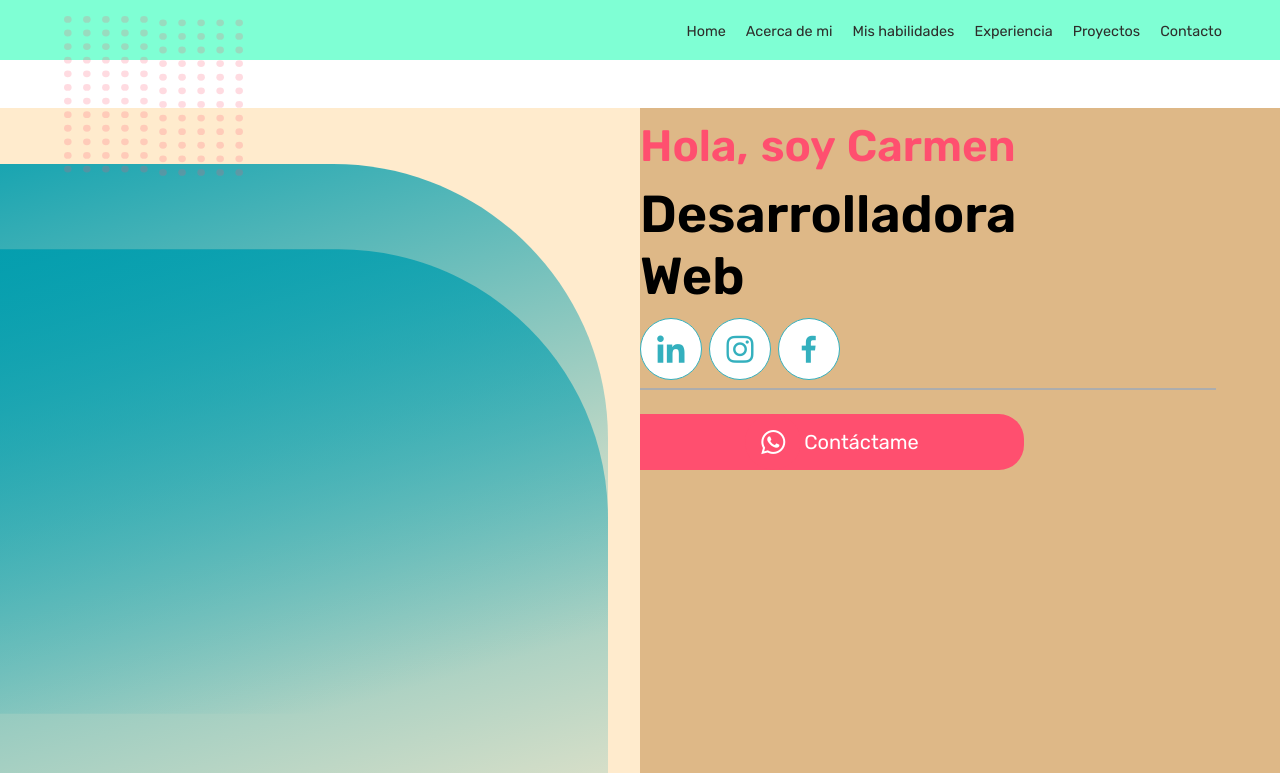
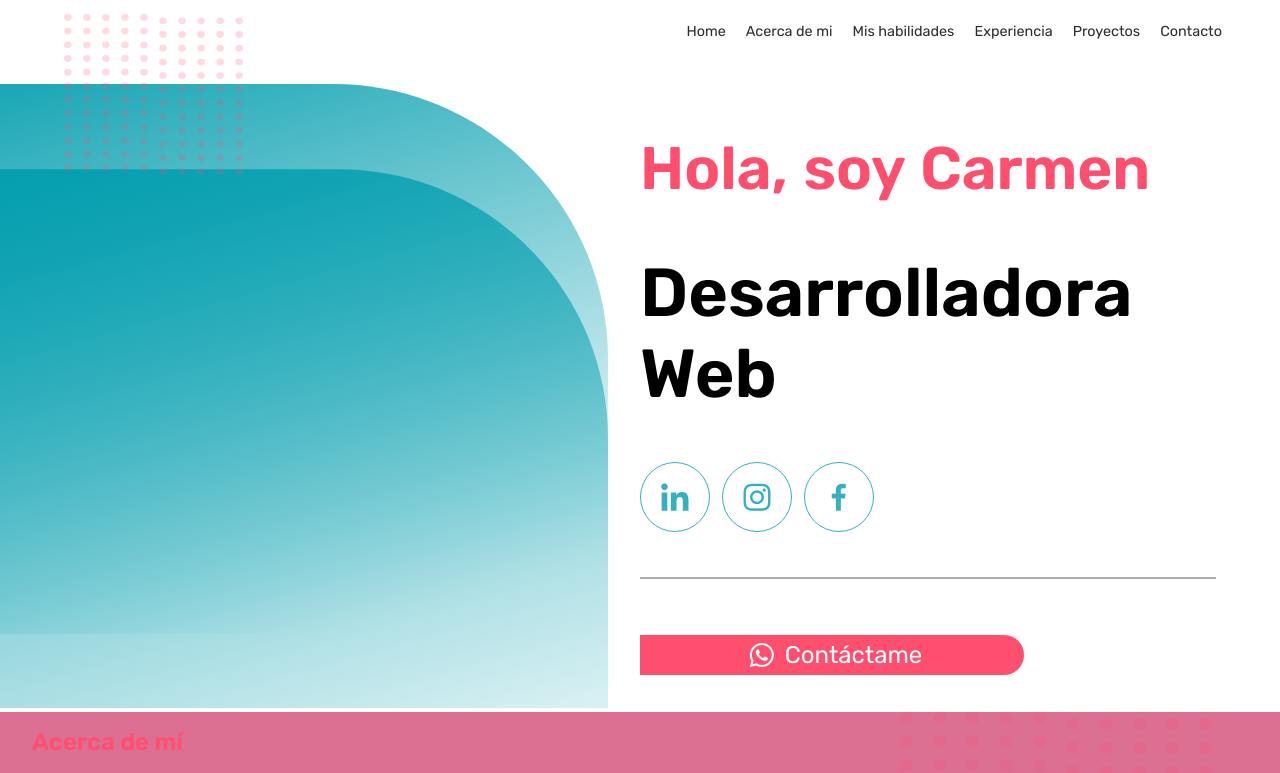
Before and after one commit to CarmenXP/CarmenXP-Portafolio, a plain HTML site: page index.html in a window 1280 px wide. Shown: the top 773 px of the page. Drawn offline with nearby package versions, Linux system fonts and the light colour scheme.

Commit message:
añadiendo resposividad

```diff
--- a/assets/css/styles.css
+++ b/assets/css/styles.css
@@ -22,13 +22,12 @@
 }
 header{
     position: relative;
-
 }
 nav{
     display: flex;
     justify-content: end;
     height: 60px;
-    background-color: aquamarine;
+
     width: 100%;
 }
 ul{
@@ -60,13 +59,13 @@ li a{
 }
 .content{
     display:flex;
-    margin-top: 3rem;
+    margin-top: 1rem;
 
 }
 .photo{
-    padding-top: 3.50rem;
+
     width: 50%;
-    background-color: blanchedalmond;
+
 }
 .photo img{
     width: 95%;
@@ -74,19 +73,19 @@ li a{
 .presentation{
     padding-top: .75rem;
     width: 50%;
-    background-color: burlywood;
     display: flex;
     flex-direction: column;
+    justify-content: flex-start;
 
 }
 .presentation h2{
     color: var(--titles);
     word-spacing: 2.5px;
-    font-size: 2.75rem;
+    font-size: 2rem;
 }
 .presentation h1{
 
-    font-size:  3.25rem;
+    font-size:  2.50rem;
     margin: .7rem  0;
 }
 .bx{
@@ -125,7 +124,7 @@ li a{
 }
 .about-me{
     height: 100vh;
-    background-color: paleturquoise;
+    background-color: palevioletred;
     display: flex;
     flex-direction: column;
     background-image: url(../images/Group\ 84.svg);
@@ -174,7 +173,7 @@ li a{
 
 }
 .skills-section{
-    background-color: palevioletred;
+
 }
 .content-skills{
     display: grid;
@@ -194,3 +193,178 @@ footer{
     padding: 2rem ;
 
 }
+@media only screen and (min-width:320px){
+    .presentation h2{
+        font-size: .75rem;
+    }
+    .presentation h1{
+        font-size: 1.20rem;
+    }
+    .whatsapp {
+        font-size: .75rem;
+        width: 65%;
+    }
+    .whatsapp .bx{
+        font-size: .75rem;
+        padding: .25rem;
+    }
+    .social-icons i{
+
+        font-size: .75rem;
+
+        padding: .50rem;
+
+        margin-right: 3px;
+    }
+    .line{
+        margin-bottom: .5rem;
+    }
+
+}
+@media only screen and (min-width:420px){
+    .presentation h2{
+        font-size: 1.1rem;
+    }
+    .presentation h1{
+        font-size: 1.75rem;
+    }
+    .whatsapp {
+        font-size: .75rem;
+        width: 65%;
+    }
+    .whatsapp .bx{
+        font-size: 1rem;
+        padding: .25rem;
+    }
+    .social-icons i{
+
+        font-size: 1rem;
+
+        padding: .75rem;
+
+        margin-right: 3px;
+    }
+    .line{
+        margin-bottom: .5rem;
+    }
+
+}
+
+@media only screen and (min-width: 500px){
+    .presentation h2{
+        font-size: 1.5rem;
+    }
+    .presentation h1{
+        font-size: 2rem;
+    }
+    .whatsapp {
+        font-size: .85rem;
+        width: 65%;
+    }
+    .whatsapp .bx{
+        font-size: 1.2rem;
+        padding: .25rem;
+    }
+    .social-icons i{
+
+        font-size: 1.2rem;
+
+        padding: .75rem;
+
+        margin-right: 3px;
+    }
+    .line{
+        margin-bottom: .5rem;
+    }
+}
+@media only screen and (min-width: 668px){
+    .presentation h2{
+        font-size: 2rem;
+    }
+    .presentation h1{
+        font-size: 2.5rem;
+    }
+    .social-icons i{
+
+        font-size: 2.1rem;
+
+        padding: .65rem;
+
+
+        margin-right: 3px;
+    }
+    .whatsapp {
+        font-size: 1.5rem;
+        width: 60%;
+    }
+    .whatsapp .bx{
+        font-size: 2rem;
+        padding: .25rem;
+    }
+    .line{
+        margin-bottom: 1rem;
+    }
+}
+
+
+
+@media only screen and (min-width: 768px){
+    .presentation h2{
+        font-size: 2.75rem;
+    }
+    .presentation h1{
+        font-size: 3.25rem;
+    }
+    .social-icons i{
+
+            font-size: 2.25rem;
+
+            padding: .75rem;
+
+            margin-right: 8px;
+    }
+    .line{
+        margin-bottom: 1.25rem;
+    }
+    .content{
+        margin-top: 1.5rem;
+
+    }
+
+}
+@media only screen and (min-width: 992px){
+    .presentation h2{
+        font-size: 3.75rem;
+    }
+    .presentation h1{
+        font-size: 4.25rem;
+    }
+    .presentation{
+        justify-content: space-evenly;
+    }
+    .social-icons i{
+        padding: 1rem;
+    }
+}
+/*
+@media only screen and (min-width:320px){
+    .presentation h2{
+        font-size: 1rem;
+    }
+    .presentation h1{
+        font-size: 1.25rem;
+    }
+    .social-icons i{
+        padding: .5rem;
+        font-size: 1rem;
+    }
+    .whatsapp {
+        font-size: .6rem;
+        width: 70%;
+    }
+    .whatsapp .bx{
+        font-size: 1rem;
+        padding: .25rem;
+    }
+}
+*/
--- a/index.html
+++ b/index.html
@@ -87,9 +87,11 @@
         </div>
     </section>
     <section class="experience">
-
+        <h2 class="text">Experiencia</h2>
     </section>
-    <section class="projects"></section>
+    <section class="projects">
+        <h2 class="text">Mis proyectos</h2>
+    </section>
     <footer>
         <p>Hecho con &hearts; en Academlo</p>
     </footer>
```
